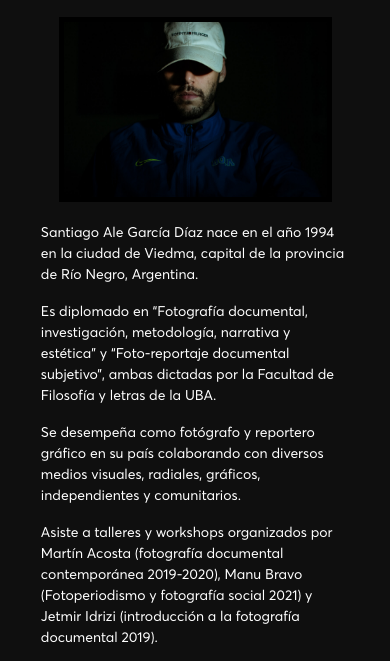
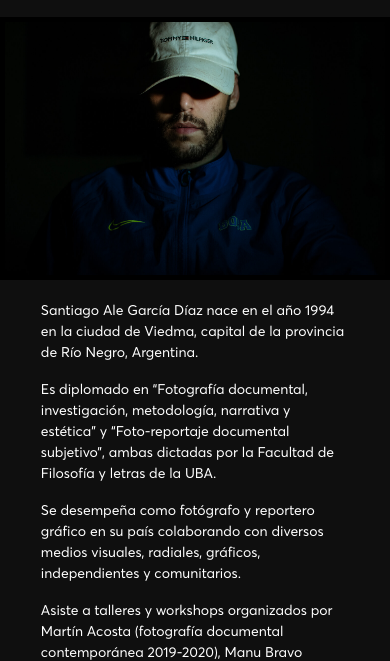
Before and after one commit to luciocamusso/Santi-Garcia-Diaz, a website: page pages/bio.html in a window 390 px wide. Shown: the part 112-773 px from the top of the page. Drawn offline with nearby package versions, Linux system fonts and the light colour scheme.

Commit message:
Mejora en visualizacion de imagenes.

```diff
--- a/css/estilos-secciones.css
+++ b/css/estilos-secciones.css
@@ -10,7 +10,7 @@
 
 @media screen and (max-width: 1000px) {
   .imagen-seccion {
-    width: 70%; } }
+    width: 100%; } }
 
 .link-video-youtube {
   color: green;
```
